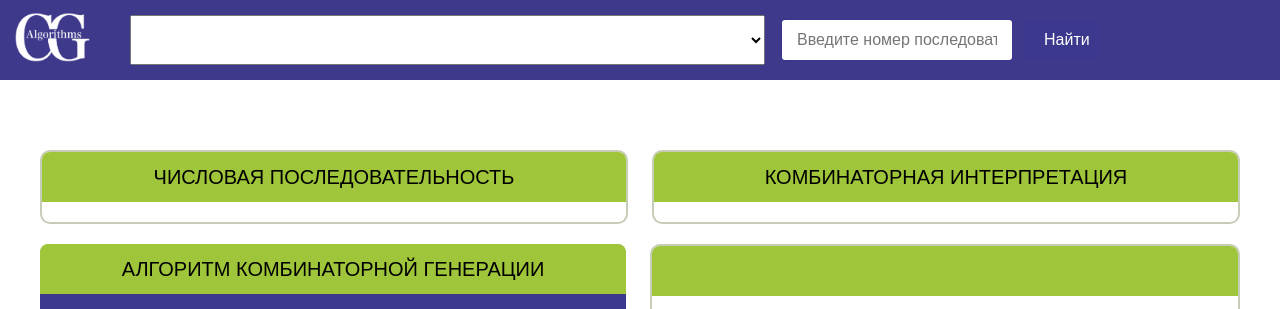
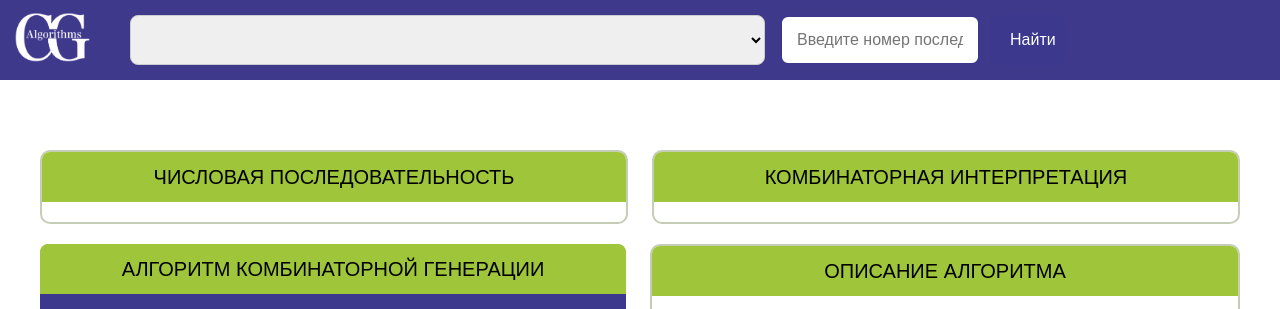
Before and after one commit to dorajji/GPO, a Django app: page /main in a window 1280 px wide. Shown: the top 309 px of the page. Run offline with Django 5.2, Linux system fonts and the light colour scheme; data that the repository does not hold is empty; some libraries are stand-ins or nearby versions.

Commit message:
Исправлен поиск на странице с последовательностью, высота блоков селектора и поля ввода, их радиусы выравнены

```diff
--- a/backend/backend/static/scripts/find.js
+++ b/backend/backend/static/scripts/find.js
@@ -1,4 +1,4 @@
-async function executeSearchQuery() {
+window.executeSearchQuery = async function() {
     const query = document.querySelector('.find__input').value.trim();
 
     if (query) {
@@ -62,7 +62,7 @@ async function executeSearchQuery() {
         resultsRoot.innerHTML = '';
         resultsRoot.appendChild(resultsContainer);
     }
-}
+};
 
 function displaySearchResults(results, searchQuery, isOEISSearch = false) {
     // Скрываем блок с гиперссылками
@@ -525,28 +525,38 @@ style.textContent = `
         margin-right: auto;
     }
 
+    .main__header-selector {
+        display: flex;
+        align-items: center;
+    }
+
     .main__header-search-box {
         display: flex;
         align-items: center;
         gap: 10px;
     }
 
+    .main__header-select {
+        height: 50px;
+        border-radius: 8px;
+    }
+
     .main__header-search-input {
         flex: 1;
-        height: 40px;
+        height: 50px;
         padding: 0 15px;
         border: 2px solid #3B388D;
-        border-radius: 5px;
+        border-radius: 8px;
         font-size: 16px;
     }
 
     .main__header-search-button {
-        height: 40px;
+        height: 50px;
         padding: 0 20px;
         background-color: #3B388D;
         color: white;
         border: none;
-        border-radius: 5px;
+        border-radius: 8px;
         cursor: pointer;
         font-size: 16px;
         white-space: nowrap;
--- a/backend/backend/static/styles/styles.css
+++ b/backend/backend/static/styles/styles.css
@@ -287,6 +287,12 @@ body {
 .main__header-select {
   width: 100%;
   height: 100%;
+  border-radius: 8px;
+  border: 1px solid #ccc;
+  padding: 0 10px;
+  font-family: 'Lora', 'Regular', sans-serif;
+  font-size: 15px;
+  box-sizing: border-box;
 }
 .main__header-select option {
   font-family: 'Lora', 'Regular', sans-serif;
@@ -312,17 +318,21 @@ body {
           flex: 1;
   max-width: 200px;
   width: 100%;
-  height: 40px;
-  padding: 5px;
+  height: 50px;
+  padding: 5px 10px;
   font-size: 14px;
+  border-radius: 8px;
+  border: 1px solid #ccc;
+  box-sizing: border-box;
 }
 .main__header-search-button {
   -ms-flex-negative: 0;
       flex-shrink: 0;
   width: 75px;
-  height: 45px;
+  height: 50px;
   background-color: black;
   border: 0;
+  border-radius: 8px;
   color: white;
   font-family: 'Lora', 'Regular', sans-serif;
   font-size: 13px;
--- a/backend/backend/static/templates/index.html
+++ b/backend/backend/static/templates/index.html
@@ -56,7 +56,7 @@
   </div>
 </body>
 
-<script src="static\scripts\main.js"></script>
-<script src="static\scripts\find.js"></script>
+<script src="static\scripts\main.js?v=2"></script>
+<script src="static\scripts\find.js?v=2"></script>
 
 </html>
--- a/backend/backend/static/templates/main.html
+++ b/backend/backend/static/templates/main.html
@@ -43,7 +43,7 @@
 
       <div class="main__header-search-box">
         <input type="text" id="find" name="find" placeholder="Введите номер последовательности" class="main__header-search-input find__input"  >
-        <button class="main__header-search-button" onclick=executeSearchQuery()>Найти</button>
+        <button class="main__header-search-button" onclick="if(typeof executeSearchQueryMain === 'function') { executeSearchQueryMain(); } else { console.error('executeSearchQueryMain not found'); }">Найти</button>
       </div>
 
     </div>
@@ -90,7 +90,7 @@
     </div>
 
     <div class="func-block__right">
-      <div class="func-block__right-name"></div>
+      <div class="func-block__right-name">Описание алгоритма</div>
       <div class="func-block__right-desc" contenteditable></div>
     </div>
   </div>
@@ -103,8 +103,8 @@
   </div>
 </body>
 
-<script src="static\scripts\main.js"></script>
-<script src="static\scripts\find.js"></script>
+<script src="static\scripts\main.js?v=2"></script>
+<script src="static\scripts\find.js?v=2"></script>
 <script>
   MathJax = {
       chtml: {
@@ -117,5 +117,29 @@
 </script>
 <script id="MathJax-script" async src="https://cdn.jsdelivr.net/npm/mathjax@3/es5/tex-mml-chtml.js"></script>
 
+<script>
+// Резервная функция для поиска
+if (typeof executeSearchQueryMain === 'undefined') {
+    window.executeSearchQueryMain = function() {
+        console.log('executeSearchQueryMain called (backup)');
+        const searchInput = document.querySelector('.find__input');
+        if (!searchInput) {
+            console.error('Search input not found');
+            return;
+        }
+        const query = searchInput.value.trim();
+        console.log('Query:', query);
+
+        if (query) {
+            localStorage.setItem('savedSearchQuery', query);
+            console.log('Query saved to localStorage:', query);
+            window.location.href = '/home';
+        } else {
+            console.log('Empty query, redirecting to home');
+            window.location.href = '/home';
+        }
+    };
+}
+</script>
 
 </html>
```
Also changed, not shown: backend/backend/static/scripts/main.js (+67 -1 lines).
